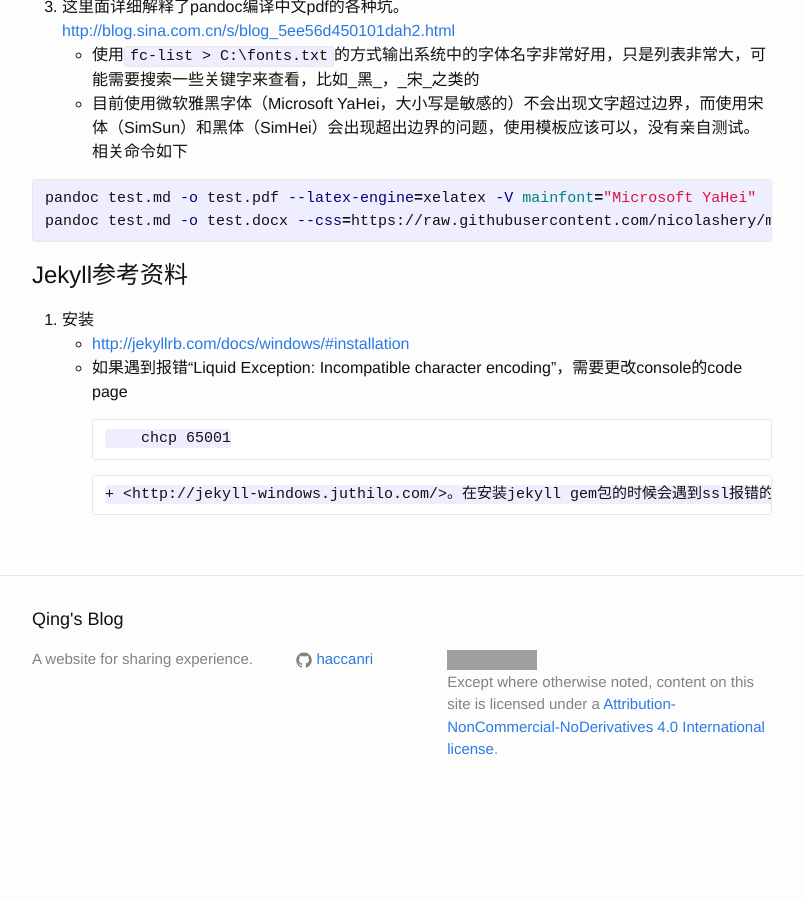
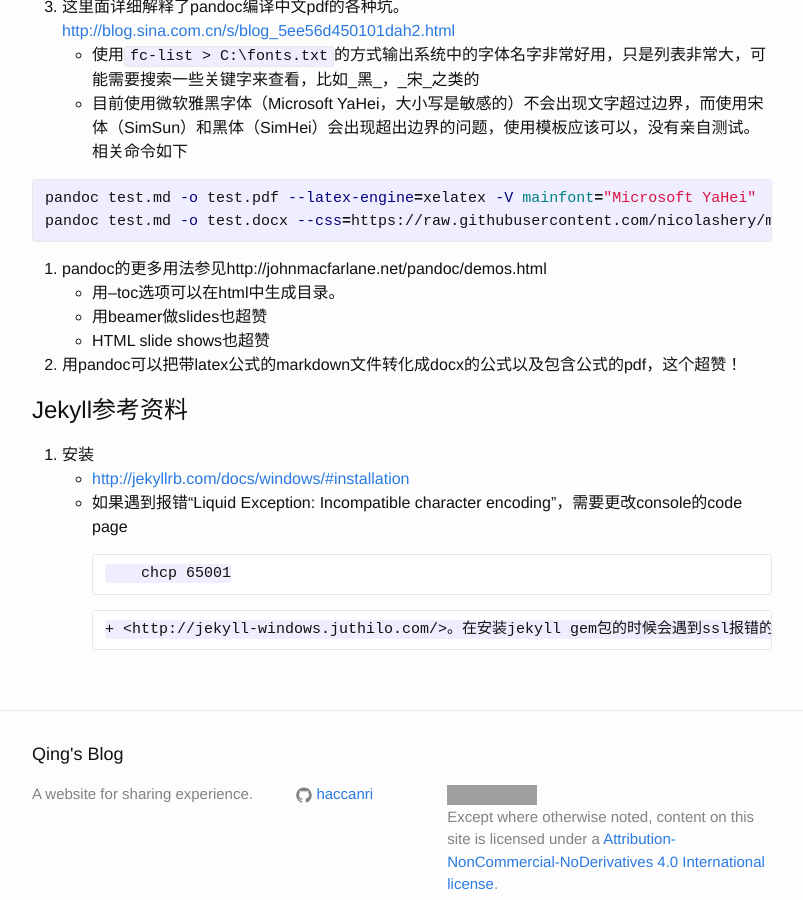
Before and after one commit to haccanri/myblog, a Jekyll site: the page built from _posts/2015-03-31-markdown_pandoc_jeklly.md, in a window 1280 px wide and 900 px high, scrolled down 564 px. Shown: the whole window, without its empty margins (238-1041 px from the left). Built offline with Jekyll 4.4.1, drawn with Linux system fonts in a browser that asks for light colours; before the commit the page ends 1370 px from its top, so only the background shows below that; grey boxes are pictures that could not be loaded.

Commit message:
pandoc新学了几招
太牛了

```diff
--- a/_posts/2015-03-31-markdown_pandoc_jeklly.md
+++ b/_posts/2015-03-31-markdown_pandoc_jeklly.md
@@ -25,6 +25,12 @@
 pandoc test.md -o test.pdf --latex-engine=xelatex -V mainfont="Microsoft YaHei"
 pandoc test.md -o test.docx --css=https://raw.githubusercontent.com/nicolashery/markdownpad-github/master/markdownpad-github.css (不加`--css`选项貌似效果一样)
 {% endhighlight %}
+4. pandoc的更多用法参见http://johnmacfarlane.net/pandoc/demos.html
+    - 用--toc选项可以在html中生成目录。
+    - 用beamer做slides也超赞
+    - HTML slide shows也超赞
+5. 用pandoc可以把带latex公式的markdown文件转化成docx的公式以及包含公式的pdf，这个超赞！
+
 
 # Jekyll参考资料
 1. 安装
```
